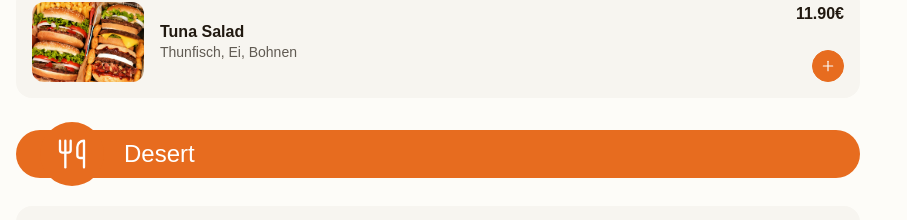
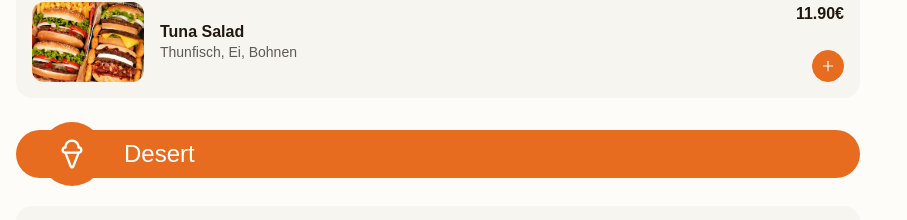
Before and after one commit to larsbeckdev/demo-bestell-app, a Vue app: page /bestellen in a window 1280 px wide. Shown: the part 3922-4142 px from the top of the page, without its empty margins (0-907 px from the left). Built offline with nearby package versions, Linux system fonts and the light colour scheme.

Commit message:
Update category icon mapping to use exact matches for predefined category names

```diff
--- a/src/components/list/DishList.vue
+++ b/src/components/list/DishList.vue
@@ -27,17 +27,12 @@ const emit = defineEmits(['add', 'remove'])
 
 // Kategorie Icons zuordnen
 const categoryIconMap = [
-  { match: /burger|beef|rind/i, icon: Beef },
-  { match: /pizza/i, icon: Pizza },
-  { match: /pasta|nudel|sandwich|wrap|baguette/i, icon: Sandwich },
-  { match: /salat|vegan|vegetar/i, icon: Salad },
-  { match: /fisch|fish|lachs|thun/i, icon: Fish },
-  { match: /suppe|soup|ramen/i, icon: Soup },
-  { match: /dessert|sweet|eis|ice/i, icon: IceCream },
-  { match: /kaffee|coffee/i, icon: Coffee },
-  { match: /bier|beer|alkohol/i, icon: Beer },
-  { match: /getränk|drink|soft|cola|wasser|saft/i, icon: CupSoda },
-  { match: /special|hot|spicy|scharf/i, icon: Flame },
+  { match: /^Burger & Sandwiches$/, icon: Beef },
+  { match: /^Pizza$/, icon: Pizza },
+  { match: /^Pasta$/, icon: Sandwich },
+  { match: /^Salat$/, icon: Salad },
+  { match: /^Desert$/, icon: IceCream },
+  { match: /^Drinks$/, icon: CupSoda },
 ]
 
 function resolveCategoryIcon(categoryName = '') {
@@ -70,7 +65,7 @@ const groupedDishes = computed(() => {
         class="flex items-center gap-3 bg-primary text-white text-2xl px-4 py-2 rounded-full mb-4"
       >
         <div
-          class="bg-primary rounded-full p-2 w-16 h-16 mx-2 -my-6 flex items-center justify-center "
+          class="bg-primary rounded-full p-2 w-16 h-16 mx-2 -my-6 flex items-center justify-center"
         >
           <component :is="resolveCategoryIcon(categoryName)" class="w-8 h-8 shrink-0" />
         </div>
```
